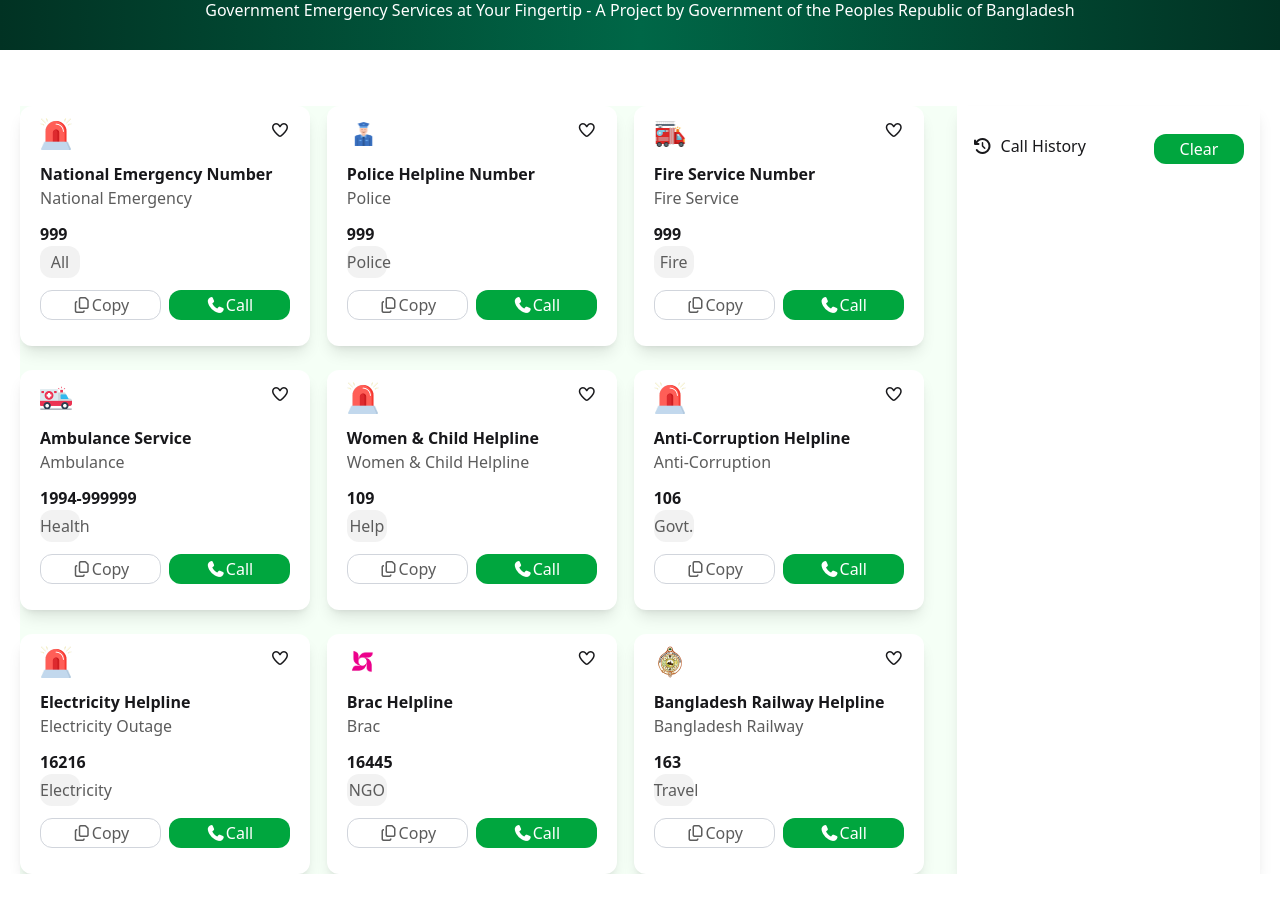
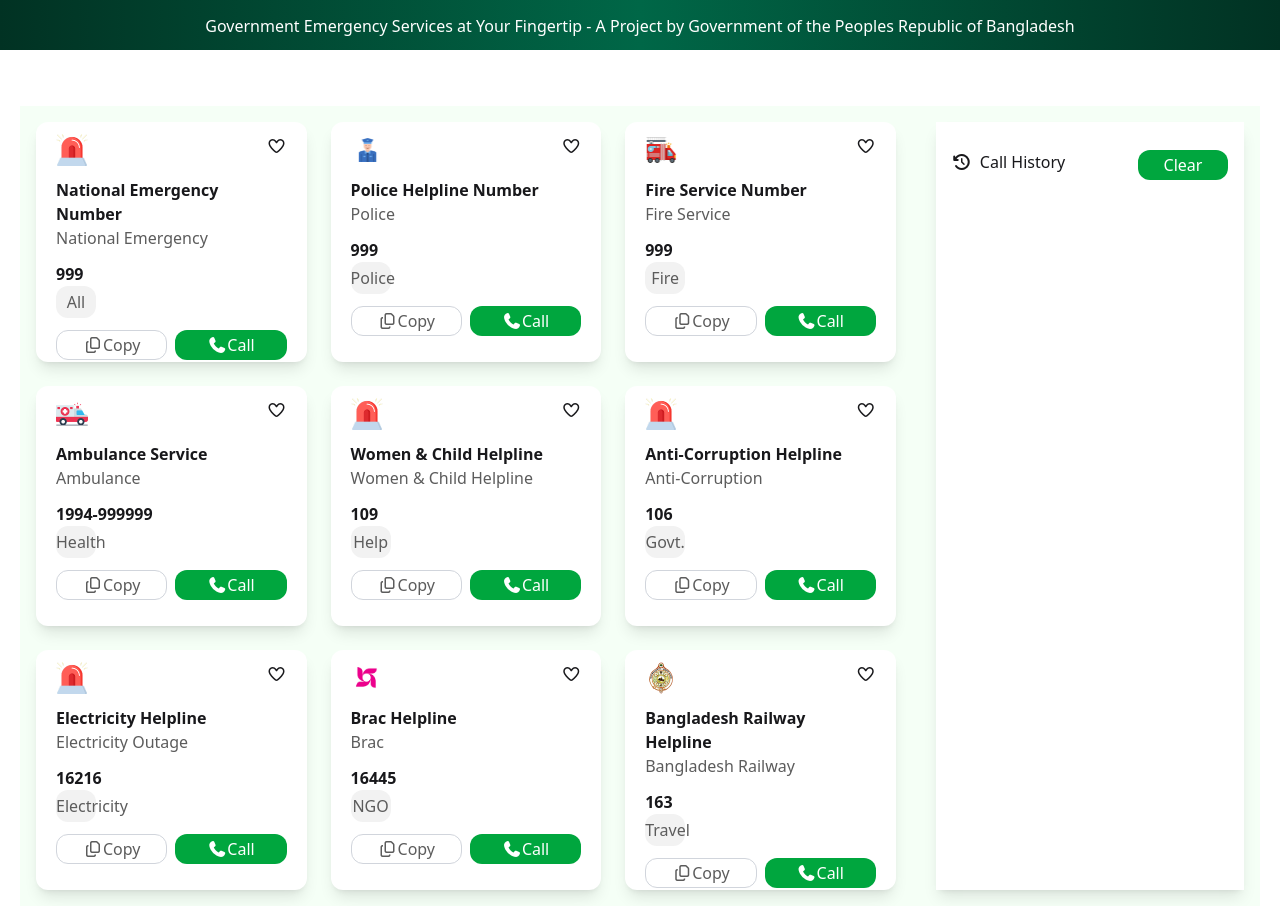
Before and after one commit to raiyan3341/Assignment-5, a plain HTML site: page index.html in a window 1280 px wide. Shown: the part 318-1224 px from the top of the page. Before the commit the page ends 1192 px from the top, so only its background shows below. Drawn offline with nearby package versions, Linux system fonts and the light colour scheme.

Commit message:
code done

```diff
--- a/index.html
+++ b/index.html
@@ -9,39 +9,39 @@
     <link rel="stylesheet" href="https://cdnjs.cloudflare.com/ajax/libs/font-awesome/7.0.0/css/all.min.css" integrity="sha512-DxV+EoADOkOygM4IR9yXP8Sb2qwgidEmeqAEmDKIOfPRQZOWbXCzLC6vjbZyy0vPisbH2SyW27+ddLVCN+OMzQ==" crossorigin="anonymous" referrerpolicy="no-referrer" />
 </head>
 <body>
-    <nav class="flex items-center justify-between w-[1240px] mx-auto mt-10">
+    <nav class="flex flex-row items-center justify-between w-full lg:w-[1240px] mx-auto mt-10 p-4 lg:p-0">
         <div class="flex gap-2">
-            <img class="w-[55px]" src="assets/logo.png" alt="">
-            <p class="text-[#006747] text-2xl font-extrabold">Emergency <br> Service</p>
+            <img class="w-[45px] lg:w-[55px]" src="assets/logo.png" alt="">
+            <p class="text-[#006747] text-xl lg:text-2xl font-extrabold">Emergency <br> Service</p>
         </div>
-        <div class="flex gap-4">
-            <div class="w-[90px] h-[40px] flex gap-2 bg-[#41FF6B1A] rounded-2xl items-center justify-center">
+        <div class="flex gap-2 lg:gap-4 flex-wrap justify-end">
+            <div class="w-[80px] lg:w-[90px] h-[35px] lg:h-[40px] flex gap-1 lg:gap-2 bg-[#41FF6B1A] rounded-2xl items-center justify-center">
                 <p>0</p>
-                <img class="w-[30px] h-[30px]" src="assets/heart.png" alt="">
+                <img class="w-[25px] h-[25px] lg:w-[30px] lg:h-[30px]" src="assets/heart.png" alt="">
             </div>
-            <div class="w-[90px] h-[40px] flex gap-2 bg-[#41FF6B1A] rounded-2xl items-center justify-center">
+            <div class="w-[80px] lg:w-[90px] h-[35px] lg:h-[40px] flex gap-1 lg:gap-2 bg-[#41FF6B1A] rounded-2xl items-center justify-center">
                 <p>100</p>
-                <img class="w-[30px] h-[30px]" src="assets/coin.png" alt="">
+                <img class="w-[25px] h-[25px] lg:w-[30px] lg:h-[30px]" src="assets/coin.png" alt="">
             </div>
-            <div class="w-[90px] h-[40px]  flex gap-2 bg-[#00A63E] rounded-2xl items-center justify-center text-white">
+            <div class="w-[80px] lg:w-[90px] h-[35px] lg:h-[40px] flex gap-1 lg:gap-2 bg-[#00A63E] rounded-2xl items-center justify-center text-white">
                 <p>0</p>
                 <p>Copy</p>
             </div>
         </div>
     </nav>
 
-    <section class="h-[240px] mt-6 bg-gradient-to-r from-[#013223] via-[#006747] to-[#013223] text-[#FFFFFF] py-7">
-        <div class="flex flex-col items-center justify-center mx-auto gap-4">
+    <section class="lg:h-[240px] mt-6 bg-gradient-to-r from-[#013223] via-[#006747] to-[#013223] text-[#FFFFFF] py-7">
+        <div class="flex flex-col items-center justify-center mx-auto gap-4 p-4">
             <img class="w-[92px]" src="assets/logo-dark.png" alt="">
-            <h1 class="font-bold text-3xl font-Hind Madurai">Emergency Service Directory</h1>
-            <p clas="">Government Emergency Services at Your Fingertip  - A Project by Government of the Peoples Republic of Bangladesh</p>
+            <h1 class="font-bold text-3xl font-Hind Madurai text-center">Emergency Service Directory</h1>
+            <p class="text-center">Government Emergency Services at Your Fingertip  - A Project by Government of the Peoples Republic of Bangladesh</p>
         </div>
     </section>
 
-    <main class="w-[1240px] mx-auto bg-[#f5fff6] mt-14 flex gap-10">
-        <div class="grid grid-cols-3 gap-6">
+    <main class="w-full lg:w-[1240px] mx-auto bg-[#f5fff6] mt-14 flex flex-col lg:flex-row gap-10 p-4 justify-center">
+        <div class="grid grid-cols-1 md:grid-cols-2 lg:grid-cols-3 gap-6">
             <div>
-            <div class="w-[290px] h-[240px] bg-[#FFFFFF] shadow-lg px-5 rounded-xl ">
+                <div class="w-full h-[240px] bg-[#FFFFFF] shadow-lg px-5 rounded-xl ">
                     <div class="flex justify-between">
                         <img class="w-[32px] mt-3" src="assets/emergency.png" alt="">
                         <i class="fa-regular fa-heart mt-4"></i>
@@ -53,12 +53,12 @@
                     <div class="bg-[#F2F2F2] w-10 py-[4px] rounded-xl text-center">
                         <p class="text-[#5C5C5C]">All</p>
                     </div>
-                <div class="mt-3 flex gap-2 ">
-                    <div class="w-[130px] h-[30px] text-[#5C5C5C] border border-gray-300 rounded-xl flex justify-center items-center">
+                    <div class="mt-3 flex gap-2 justify-center">
+                        <div class="w-1/2 h-[30px] text-[#5C5C5C] border border-gray-300 rounded-xl flex justify-center items-center">
                             <i class="fa-regular fa-copy"></i>
                             <button class="">Copy</button>
                         </div>
-                    <div class="w-[130px] h-[30px] text-white bg-[#00A63E] rounded-xl flex justify-center items-center">
+                        <div class="w-1/2 h-[30px] text-white bg-[#00A63E] rounded-xl flex justify-center items-center">
                             <i class="fa-solid fa-phone"></i>
                             <button class="">Call</button>
                         </div>
@@ -66,7 +66,7 @@
                 </div>
             </div>
             <div>
-            <div class="w-[290px] h-[240px] bg-[#FFFFFF] shadow-lg px-5 rounded-xl ">
+                <div class="w-full h-[240px] bg-[#FFFFFF] shadow-lg px-5 rounded-xl ">
                     <div class="flex justify-between">
                         <img class="w-[32px] mt-3" src="assets/police.png" alt="">
                         <i class="fa-regular fa-heart mt-4"></i>
@@ -78,12 +78,12 @@
                     <div class="bg-[#F2F2F2] w-10 py-[4px] rounded-xl text-center">
                         <p class="text-[#5C5C5C]">Police</p>
                     </div>
-                <div class="mt-3 flex gap-2 ">
-                    <div class="w-[130px] h-[30px] text-[#5C5C5C] border border-gray-300 rounded-xl flex justify-center items-center">
+                    <div class="mt-3 flex gap-2 justify-center">
+                        <div class="w-1/2 h-[30px] text-[#5C5C5C] border border-gray-300 rounded-xl flex justify-center items-center">
                             <i class="fa-regular fa-copy"></i>
                             <button class="">Copy</button>
                         </div>
-                    <div class="w-[130px] h-[30px] text-white bg-[#00A63E] rounded-xl flex justify-center items-center">
+                        <div class="w-1/2 h-[30px] text-white bg-[#00A63E] rounded-xl flex justify-center items-center">
                             <i class="fa-solid fa-phone"></i>
                             <button class="">Call</button>
                         </div>
@@ -91,7 +91,7 @@
                 </div>
             </div>
             <div>
-            <div class="w-[290px] h-[240px] bg-[#FFFFFF] shadow-lg px-5 rounded-xl ">
+                <div class="w-full h-[240px] bg-[#FFFFFF] shadow-lg px-5 rounded-xl ">
                     <div class="flex justify-between">
                         <img class="w-[32px] mt-3" src="assets/fire-service.png" alt="">
                         <i class="fa-regular fa-heart mt-4"></i>
@@ -103,12 +103,12 @@
                     <div class="bg-[#F2F2F2] w-10 py-[4px] rounded-xl text-center">
                         <p class="text-[#5C5C5C]">Fire</p>
                     </div>
-                <div class="mt-3 flex gap-2 ">
-                    <div class="w-[130px] h-[30px] text-[#5C5C5C] border border-gray-300 rounded-xl flex justify-center items-center">
+                    <div class="mt-3 flex gap-2 justify-center">
+                        <div class="w-1/2 h-[30px] text-[#5C5C5C] border border-gray-300 rounded-xl flex justify-center items-center">
                             <i class="fa-regular fa-copy"></i>
                             <button class="">Copy</button>
                         </div>
-                    <div class="w-[130px] h-[30px] text-white bg-[#00A63E] rounded-xl flex justify-center items-center">
+                        <div class="w-1/2 h-[30px] text-white bg-[#00A63E] rounded-xl flex justify-center items-center">
                             <i class="fa-solid fa-phone"></i>
                             <button class="">Call</button>
                         </div>
@@ -116,7 +116,7 @@
                 </div>
             </div>
             <div>
-            <div class="w-[290px] h-[240px] bg-[#FFFFFF] shadow-lg px-5 rounded-xl ">
+                <div class="w-full h-[240px] bg-[#FFFFFF] shadow-lg px-5 rounded-xl ">
                     <div class="flex justify-between">
                         <img class="w-[32px] mt-3" src="assets/ambulance.png" alt="">
                         <i class="fa-regular fa-heart mt-4"></i>
@@ -128,12 +128,12 @@
                     <div class="bg-[#F2F2F2] w-10 py-[4px] rounded-xl text-center">
                         <p class="text-[#5C5C5C]">Health</p>
                     </div>
-                <div class="mt-3 flex gap-2 ">
-                    <div class="w-[130px] h-[30px] text-[#5C5C5C] border border-gray-300 rounded-xl flex justify-center items-center">
+                    <div class="mt-3 flex gap-2 justify-center">
+                        <div class="w-1/2 h-[30px] text-[#5C5C5C] border border-gray-300 rounded-xl flex justify-center items-center">
                             <i class="fa-regular fa-copy"></i>
                             <button class="">Copy</button>
                         </div>
-                    <div class="w-[130px] h-[30px] text-white bg-[#00A63E] rounded-xl flex justify-center items-center">
+                        <div class="w-1/2 h-[30px] text-white bg-[#00A63E] rounded-xl flex justify-center items-center">
                             <i class="fa-solid fa-phone"></i>
                             <button class="">Call</button>
                         </div>
@@ -141,7 +141,7 @@
                 </div>
             </div>
             <div>
-            <div class="w-[290px] h-[240px] bg-[#FFFFFF] shadow-lg px-5 rounded-xl ">
+                <div class="w-full h-[240px] bg-[#FFFFFF] shadow-lg px-5 rounded-xl ">
                     <div class="flex justify-between">
                         <img class="w-[32px] mt-3" src="assets/emergency.png" alt="">
                         <i class="fa-regular fa-heart mt-4"></i>
@@ -153,12 +153,12 @@
                     <div class="bg-[#F2F2F2] w-10 py-[4px] rounded-xl text-center">
                         <p class="text-[#5C5C5C]">Help</p>
                     </div>
-                <div class="mt-3 flex gap-2 ">
-                    <div class="w-[130px] h-[30px] text-[#5C5C5C] border border-gray-300 rounded-xl flex justify-center items-center">
+                    <div class="mt-3 flex gap-2 justify-center">
+                        <div class="w-1/2 h-[30px] text-[#5C5C5C] border border-gray-300 rounded-xl flex justify-center items-center">
                             <i class="fa-regular fa-copy"></i>
                             <button class="">Copy</button>
                         </div>
-                    <div class="w-[130px] h-[30px] text-white bg-[#00A63E] rounded-xl flex justify-center items-center">
+                        <div class="w-1/2 h-[30px] text-white bg-[#00A63E] rounded-xl flex justify-center items-center">
                             <i class="fa-solid fa-phone"></i>
                             <button class="">Call</button>
                         </div>
@@ -166,7 +166,7 @@
                 </div>
             </div>
             <div>
-            <div class="w-[290px] h-[240px] bg-[#FFFFFF] shadow-lg px-5 rounded-xl ">
+                <div class="w-full h-[240px] bg-[#FFFFFF] shadow-lg px-5 rounded-xl ">
                     <div class="flex justify-between">
                         <img class="w-[32px] mt-3" src="assets/emergency.png" alt="">
                         <i class="fa-regular fa-heart mt-4"></i>
@@ -178,12 +178,12 @@
                     <div class="bg-[#F2F2F2] w-10 py-[4px] rounded-xl text-center">
                         <p class="text-[#5C5C5C]">Govt.</p>
                     </div>
-                <div class="mt-3 flex gap-2 ">
-                    <div class="w-[130px] h-[30px] text-[#5C5C5C] border border-gray-300 rounded-xl flex justify-center items-center">
+                    <div class="mt-3 flex gap-2 justify-center">
+                        <div class="w-1/2 h-[30px] text-[#5C5C5C] border border-gray-300 rounded-xl flex justify-center items-center">
                             <i class="fa-regular fa-copy"></i>
                             <button class="">Copy</button>
                         </div>
-                    <div class="w-[130px] h-[30px] text-white bg-[#00A63E] rounded-xl flex justify-center items-center">
+                        <div class="w-1/2 h-[30px] text-white bg-[#00A63E] rounded-xl flex justify-center items-center">
                             <i class="fa-solid fa-phone"></i>
                             <button class="">Call</button>
                         </div>
@@ -191,7 +191,7 @@
                 </div>
             </div>
             <div>
-            <div class="w-[290px] h-[240px] bg-[#FFFFFF] shadow-lg px-5 rounded-xl ">
+                <div class="w-full h-[240px] bg-[#FFFFFF] shadow-lg px-5 rounded-xl ">
                     <div class="flex justify-between">
                         <img class="w-[32px] mt-3" src="assets/emergency.png" alt="">
                         <i class="fa-regular fa-heart mt-4"></i>
@@ -203,12 +203,12 @@
                     <div class="bg-[#F2F2F2] w-10 py-[4px] rounded-xl text-center">
                         <p class="text-[#5C5C5C]">Electricity</p>
                     </div>
-                <div class="mt-3 flex gap-2 ">
-                    <div class="w-[130px] h-[30px] text-[#5C5C5C] border border-gray-300 rounded-xl flex justify-center items-center">
+                    <div class="mt-3 flex gap-2 justify-center">
+                        <div class="w-1/2 h-[30px] text-[#5C5C5C] border border-gray-300 rounded-xl flex justify-center items-center">
                             <i class="fa-regular fa-copy"></i>
                             <button class="">Copy</button>
                         </div>
-                    <div class="w-[130px] h-[30px] text-white bg-[#00A63E] rounded-xl flex justify-center items-center">
+                        <div class="w-1/2 h-[30px] text-white bg-[#00A63E] rounded-xl flex justify-center items-center">
                             <i class="fa-solid fa-phone"></i>
                             <button class="">Call</button>
                         </div>
@@ -216,7 +216,7 @@
                 </div>
             </div>
             <div>
-            <div class="w-[290px] h-[240px] bg-[#FFFFFF] shadow-lg px-5 rounded-xl ">
+                <div class="w-full h-[240px] bg-[#FFFFFF] shadow-lg px-5 rounded-xl ">
                     <div class="flex justify-between">
                         <img class="w-[32px] mt-3" src="assets/brac.png" alt="">
                         <i class="fa-regular fa-heart mt-4"></i>
@@ -228,12 +228,12 @@
                     <div class="bg-[#F2F2F2] w-10 py-[4px] rounded-xl text-center">
                         <p class="text-[#5C5C5C]">NGO</p>
                     </div>
-                <div class="mt-3 flex gap-2 ">
-                    <div class="w-[130px] h-[30px] text-[#5C5C5C] border border-gray-300 rounded-xl flex justify-center items-center">
+                    <div class="mt-3 flex gap-2 justify-center">
+                        <div class="w-1/2 h-[30px] text-[#5C5C5C] border border-gray-300 rounded-xl flex justify-center items-center">
                             <i class="fa-regular fa-copy"></i>
                             <button class="">Copy</button>
                         </div>
-                    <div class="w-[130px] h-[30px] text-white bg-[#00A63E] rounded-xl flex justify-center items-center">
+                        <div class="w-1/2 h-[30px] text-white bg-[#00A63E] rounded-xl flex justify-center items-center">
                             <i class="fa-solid fa-phone"></i>
                             <button class="">Call</button>
                         </div>
@@ -241,7 +241,7 @@
                 </div>
             </div>
             <div>
-            <div class="w-[290px] h-[240px] bg-[#FFFFFF] shadow-lg px-5 rounded-xl ">
+                <div class="w-full h-[240px] bg-[#FFFFFF] shadow-lg px-5 rounded-xl ">
                     <div class="flex justify-between">
                         <img class="w-[32px] mt-3" src="assets/Bangladesh-Railway.png" alt="">
                         <i class="fa-regular fa-heart mt-4"></i>
@@ -253,12 +253,12 @@
                     <div class="bg-[#F2F2F2] w-10 py-[4px] rounded-xl text-center">
                         <p class="text-[#5C5C5C]">Travel</p>
                     </div>
-                <div class="mt-3 flex gap-2 ">
-                    <div class="w-[130px] h-[30px] text-[#5C5C5C] border border-gray-300 rounded-xl flex justify-center items-center">
+                    <div class="mt-3 flex gap-2 justify-center">
+                        <div class="w-1/2 h-[30px] text-[#5C5C5C] border border-gray-300 rounded-xl flex justify-center items-center">
                             <i class="fa-regular fa-copy"></i>
                             <button class="">Copy</button>
                         </div>
-                    <div class="w-[130px] h-[30px] text-white bg-[#00A63E] rounded-xl flex justify-center items-center">
+                        <div class="w-1/2 h-[30px] text-white bg-[#00A63E] rounded-xl flex justify-center items-center">
                             <i class="fa-solid fa-phone"></i>
                             <button class="">Call</button>
                         </div>
@@ -268,7 +268,7 @@
         </div>
 
 
-        <div class="w-[310px] bg-[#FFFFFF] shadow-lg p-4">
+        <div class="w-full lg:w-[310px] bg-[#FFFFFF] shadow-lg p-4 mt-6 lg:mt-0">
 
             <div class="flex justify-between mt-3">
                 <div class="flex gap-2">
@@ -284,7 +284,6 @@
 
 
 
-
     <script src="script.js"></script>
 </body>
 </html>
```
Lines whose indentation alone changed are shown as unchanged.
